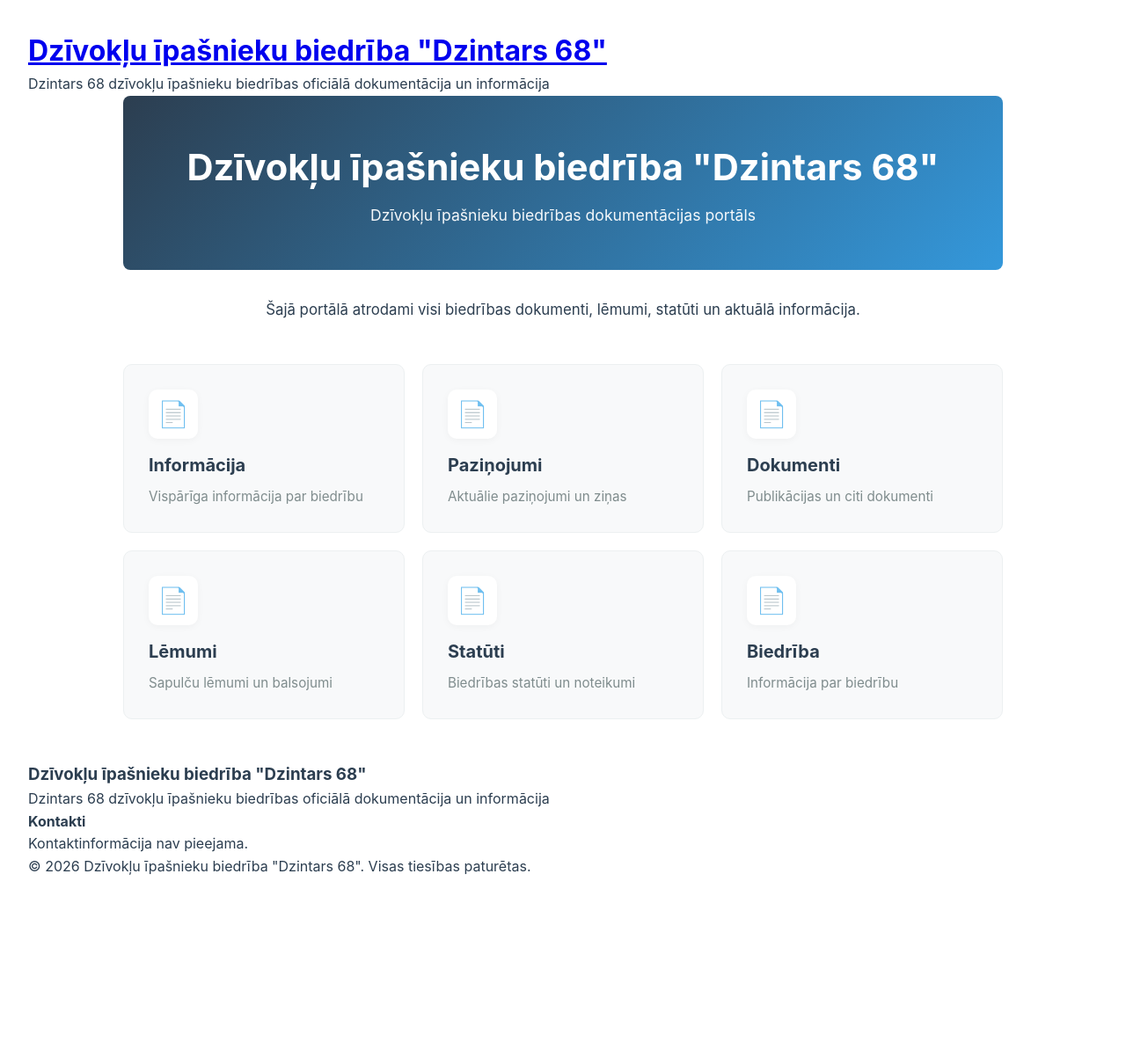
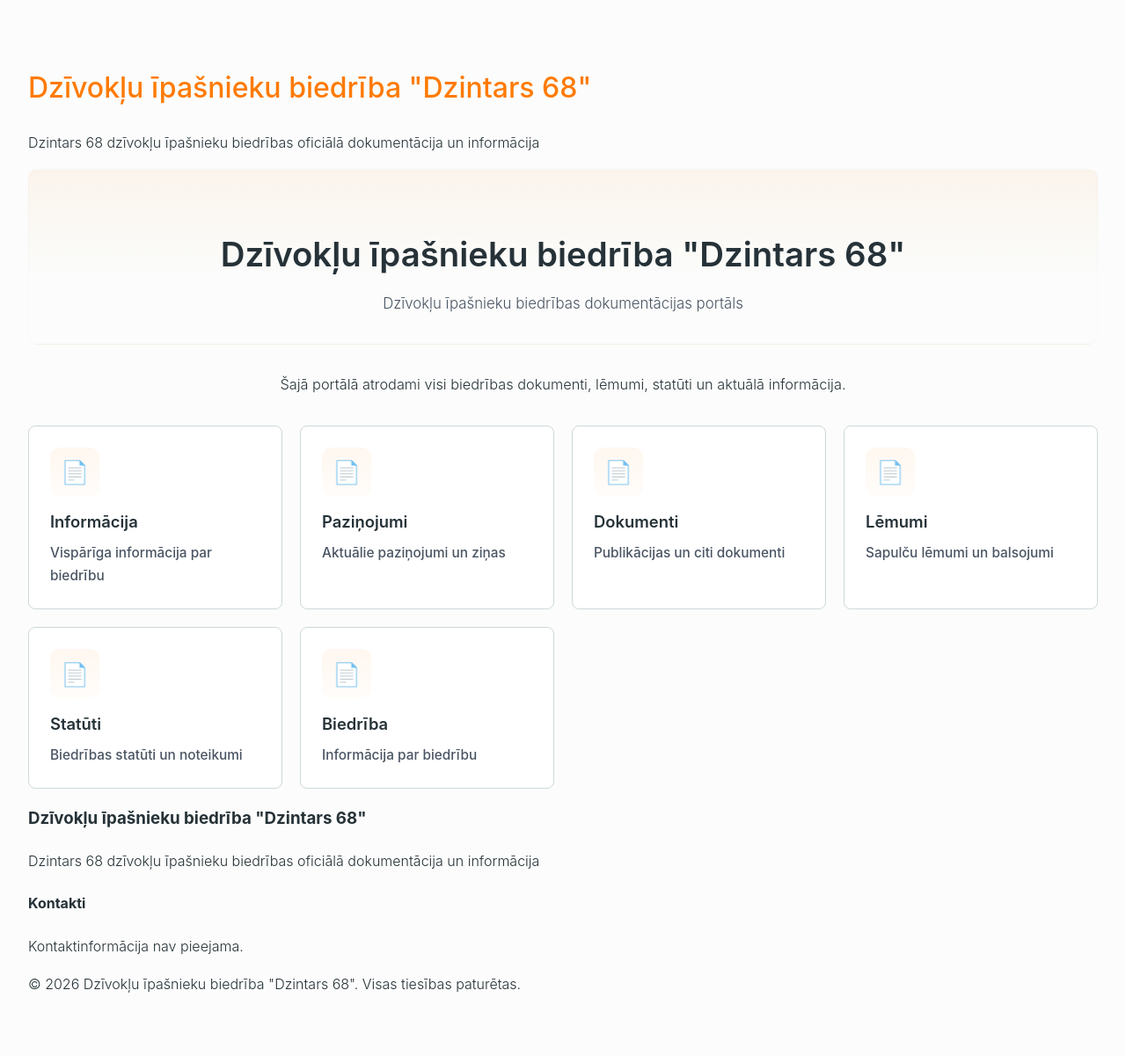
Before and after one commit to Dzintars68/dzintars68.github.io, a Jekyll site: the page built from index.md, in a window 1280 px wide. Shown: the whole page at 88% size. Built offline with Jekyll 4.4.1, drawn with Linux system fonts in a browser that asks for light colours; a script that is not in the unit is left out; before the commit the page ends 1030 px from its top, so only the background shows below that.

Commit message:
Redesign: minimalistic amber-themed UI — update style.css

```diff
--- a/assets/css/style.css
+++ b/assets/css/style.css
@@ -1,162 +1,175 @@
-/* Tweaks to nav cards and sidebar styles, plus responsive adjustments */
-* {
-  margin: 0;
-  padding: 0;
-  box-sizing: border-box;
+/* Minimalistic redesign — amber (dzintara oranžs) focused, increased whitespace, light typography
+   - Goals: readable, consistent hierarchy, subtle accents, reduced visual clutter
+   - Keep existing layout classes but simplify visual treatments
+*/
+:root {
+  /* Neutral background */
+  --bg-base: #fbfcfb; /* very light near-white */
+  --surface: #ffffff;
+
+  /* Dzintara oranžs (primary amber/orange) and tonal variations */
+  --amber-500: #FF7A00; /* primary */
+  --amber-400: #ff8f33; /* hover/soft */
+  --amber-200: #ffd9b8; /* soft highlight */
+  --amber-50:  rgba(255,122,0,0.06); /* subtle glow */
+
+  /* Muted neutrals */
+  --muted-800: #263238; /* primary text */
+  --muted-600: #4a5563; /* secondary text */
+  --muted-400: #8b9498; /* captions */
+  --muted-300: #cfd8dc; /* dividers */
+
+  --radius-sm: 8px;
+  --radius-md: 12px;
+  --container-max: 1100px;
+  --sidebar-width: 260px;
+  --transition: 220ms cubic-bezier(.2,.8,.2,1);
+  --focus-ring: 3px solid rgba(255,122,0,0.18);
 }
 
-:root {
-  --color-primary: #2c3e50;
-  --color-secondary: #3498db;
-  --color-accent: #e74c3c;
-  --color-border: #ecf0f1;
-  --color-text: #2c3e50;
-  --color-text-light: #7f8c8d;
-  --color-bg: #ffffff;
-  --color-bg-light: #f8f9fa;
-  --sidebar-width: 280px;
-  --transition: all 0.28s cubic-bezier(.2,.8,.2,1);
+/* Base reset and typography */
+* { box-sizing: border-box; }
+html,body{ height:100%; }
+body {
+  margin: 0;
+  font-family: Inter, ui-sans-serif, system-ui, -apple-system, "Segoe UI", Roboto, "Helvetica Neue", Arial;
+  background-color: var(--bg-base);
+  color: var(--muted-800);
+  -webkit-font-smoothing:antialiased;
+  -moz-osx-font-smoothing:grayscale;
+  line-height: 1.7;
+  font-weight: 300; /* light weight for primary body */
+  font-size: 16px;
 }
 
-html, body {
-  height: 100%;
-  font-family: -apple-system, BlinkMacSystemFont, 'Segoe UI', Roboto, Oxygen, Ubuntu, Cantarell, sans-serif;
-  color: var(--color-text);
-  background-color: var(--color-bg);
-  line-height: 1.6;
-}
+/* Utility containers */
+.container { display:flex; min-height:100vh; }
+.page-content { max-width: var(--container-max); margin: 0 auto; padding: 0 1rem; }
 
-.container {
-  display: flex;
-  min-height: 100vh;
-}
-
-/* Sidebar styles */
+/* Sidebar: flat, minimal, accessible */
 .sidebar {
   width: var(--sidebar-width);
-  background-color: var(--color-primary);
-  color: white;
-  padding: 2rem 1.5rem;
+  background: transparent; /* remove heavy colored blocks */
+  color: var(--muted-800);
+  padding: 2.25rem 1.25rem;
   position: fixed;
-  top: 0;
-  left: 0;
-  height: 100vh;
-  overflow-y: auto;
-  z-index: 100;
-  box-shadow: 2px 0 8px rgba(0, 0, 0, 0.1);
+  top: 0; left: 0; height: 100vh; overflow:auto;
+  border-right: 1px solid var(--muted-300);
+  backdrop-filter: blur(4px);
 }
 
 .sidebar .logo {
-  color: white;
+  color: var(--muted-800);
   text-decoration: none;
-  font-weight: 700;
-  font-size: 1.1rem;
+  font-weight: 600;
+  font-size: 1.05rem;
 }
 
-.sidebar-header { margin-bottom: 1.25rem; }
-
-.sidebar-nav { margin-bottom: 1.5rem; }
-
-.nav-list { list-style: none; }
-
-.nav-item { margin-bottom: 0.25rem; }
+.sidebar-header { margin-bottom: 1.5rem; }
+.sidebar-nav { margin-bottom: 1.75rem; }
+.nav-list { list-style:none; padding:0; }
+.nav-item { margin-bottom: 0.375rem; }
 
 .nav-link {
-  display: block;
+  display:block;
   padding: 0.6rem 0.75rem;
-  color: rgba(255,255,255,0.92);
+  color: var(--muted-800);
   text-decoration: none;
-  border-radius: 6px;
-  transition: var(--transition);
-  font-weight: 600;
+  border-radius: 10px;
+  transition: background var(--transition), color var(--transition), transform var(--transition);
+  font-weight: 500;
 }
 
-.nav-link:hover { background: rgba(255,255,255,0.06); color: white; }
+.nav-link:hover{ background: var(--amber-50); color: var(--amber-500); }
 
-.nav-item.active > .nav-link {
-  background: linear-gradient(90deg, rgba(255,255,255,0.08), rgba(255,255,255,0.02));
-  border-left: 3px solid rgba(255,255,255,0.9);
+.nav-item.active > .nav-link{
+  background: linear-gradient(90deg, rgba(255,122,0,0.06), rgba(255,122,0,0.03));
+  color: var(--amber-500);
+  box-shadow: none;
+  border-left: 3px solid var(--amber-500);
 }
 
-.sub-list { list-style: none; margin-left: 0.5rem; margin-top: 0.35rem; }
+.sub-list{ list-style:none; padding-left:0.25rem; margin-top:0.35rem; }
+.sub-link{ display:block; padding:0.45rem 0.6rem; color:var(--muted-600); border-radius:8px; font-size:0.95rem; }
+.sub-link:hover{ color:var(--amber-500); background: rgba(255,122,0,0.04); }
+.sub-item.active > .sub-link { color: var(--amber-500); font-weight:600; }
 
-.sub-item { margin-bottom: 0.2rem; }
+.sidebar-footer{ margin-top:2rem; padding-top:1rem; border-top:1px dashed var(--muted-300); color:var(--muted-600); font-size:0.9rem; }
 
-.sub-link {
-  display: block;
-  padding: 0.4rem 0.6rem;
-  color: rgba(255,255,255,0.8);
-  text-decoration: none;
-  border-radius: 4px;
-  font-weight: 500;
-  font-size: 0.95rem;
+/* Main content area: increased whitespace */
+.main-content{ flex:1; margin-left:0; padding: 3.25rem 2rem; transition: margin var(--transition); background: transparent; }
+.main-content.with-sidebar{ margin-left: var(--sidebar-width); }
+
+.page-header{ margin-bottom: 2.25rem; padding-bottom: 1rem; }
+.breadcrumbs{ display:flex; align-items:center; gap:0.5rem; color:var(--muted-600); font-size:0.92rem; }
+.breadcrumbs a{ color: var(--muted-600); text-decoration:none; }
+.breadcrumbs a:hover{ color: var(--amber-500); text-decoration:underline; }
+
+.page-header h1{ font-size:2.1rem; margin:0 0 8px 0; font-weight:600; color:var(--muted-800); }
+.page-meta{ display:flex; gap:1rem; color:var(--muted-600); font-size:0.95rem; }
+.page-body{ font-size: 1rem; color:var(--muted-800); }
+
+/* Home hero simplified: soft amber accent */
+.home-hero{
+  text-align:center;
+  padding: 2rem 1.25rem;
+  background: linear-gradient(180deg, rgba(255,122,0,0.06), transparent 60%);
+  border-radius: var(--radius-md);
+  margin-bottom: 2rem;
+  border: 1px solid rgba(0,0,0,0.02);
+}
+.home-hero h1{ font-size:2.4rem; font-weight:600; color:var(--muted-800); margin-bottom:0.5rem; }
+.home-subtitle{ font-size:1.05rem; color:var(--muted-600); margin:0; }
+
+.home-intro{ text-align:center; margin-bottom:2rem; font-size:1.02rem; color:var(--muted-800); }
+
+/* Navigation cards — flat, spacious, amber accents */
+.nav-grid{ display:grid; grid-template-columns: repeat(auto-fit, minmax(240px, 1fr)); gap:1.25rem; }
+.nav-card{
+  display:flex; flex-direction:column; align-items:flex-start; padding:1.5rem; background:var(--surface);
+  border-radius: var(--radius-sm); border:1px solid var(--muted-300); transition: transform var(--transition), box-shadow var(--transition), border-color var(--transition);
+}
+.nav-card:hover{ transform: translateY(-6px); border-color: rgba(255,122,0,0.12); box-shadow: 0 8px 20px rgba(255,122,0,0.06); }
+.nav-card-icon{ width:56px; height:56px; display:flex; align-items:center; justify-content:center; font-size:1.6rem; margin-bottom:0.85rem; border-radius:10px; background: linear-gradient(180deg, rgba(255,122,0,0.06), rgba(255,122,0,0.02)); color:var(--amber-500); }
+.nav-card h3{ font-size:1.15rem; margin:0 0 0.4rem 0; font-weight:600; color:var(--muted-800); }
+.nav-card p{ margin:0; color:var(--muted-600); font-size:0.96rem; }
+
+/* Buttons: flat, amber primary */
+.btn{ display:inline-flex; align-items:center; justify-content:center; gap:0.5rem; padding:0.55rem 0.9rem; border-radius:10px; font-weight:600; font-size:0.95rem; cursor:pointer; text-decoration:none; border:none; }
+.btn-primary{ background: var(--amber-500); color: white; box-shadow:none; }
+.btn-primary:hover{ background: var(--amber-400); }
+.btn-ghost{ background: transparent; color: var(--amber-500); border: 1px solid rgba(255,122,0,0.08); }
+
+/* Form controls & focus */
+input, textarea, select { border:1px solid var(--muted-300); background: var(--surface); color: var(--muted-800); padding: 0.6rem 0.75rem; border-radius:8px; font-weight:300; }
+input:focus, textarea:focus, select:focus { outline: none; box-shadow: var(--focus-ring); border-color: var(--amber-400); }
+
+/* Links: subtle amber underlines on hover */
+a { color: var(--amber-500); text-decoration: none; font-weight:500; }
+a:hover { text-decoration: underline; color: var(--amber-400); }
+
+/* Tables, lists, misc content */
+table{ width:100%; border-collapse:collapse; margin:1rem 0; }
+thead th{ text-align:left; font-weight:600; padding:0.6rem; color:var(--muted-800); border-bottom:1px solid var(--muted-300); }
+tbody td{ padding:0.6rem; border-bottom:1px solid rgba(0,0,0,0.03); color:var(--muted-600); }
+
+/* Reduce visual noise: minimal shadows and borders */
+.card { background: var(--surface); border:1px solid var(--muted-300); border-radius: 10px; padding:1rem; }
+.small { font-size:0.9rem; }
+
+/* Responsive adjustments */
+@media (max-width: 1024px){
+  .sidebar{ transform: translateX(-100%); transition: var(--transition); z-index:1000; background:transparent; }
+  .sidebar.active{ transform: translateX(0); }
+  .main-content{ padding:2rem 1.25rem; }
 }
 
-.sub-link:hover { background: rgba(255,255,255,0.04); color: white; }
-
-.sub-item.active > .sub-link { color: white; font-weight: 700; }
-
-.sidebar-footer { margin-top: 1.5rem; padding-top: 1rem; border-top: 1px solid rgba(255,255,255,0.06); }
-
-.sidebar-info { font-size: 0.85rem; color: rgba(255,255,255,0.72); }
-
-/* Main content - allow conditional sidebar spacing via class */
-.main-content { flex: 1; margin-left: 0; padding: 2rem; background-color: var(--color-bg); transition: var(--transition); }
-.main-content.with-sidebar { margin-left: var(--sidebar-width); }
-
-.page-content { max-width: 900px; margin: 0 auto; }
-
-.page-header { margin-bottom: 2rem; padding-bottom: 1.5rem; border-bottom: 2px solid var(--color-border); }
-
-.breadcrumbs { display: flex; align-items: center; flex-wrap: wrap; gap: 0.5rem; margin-bottom: 1rem; font-size: 0.9rem; color: var(--color-text-light); }
-.breadcrumbs a { color: var(--color-secondary); text-decoration: none; }
-.breadcrumbs a:hover { color: var(--color-accent); text-decoration: underline; }
-.breadcrumbs .separator { color: var(--color-border); }
-
-.page-header h1 { font-size: 2.25rem; margin-bottom: 0.75rem; color: var(--color-primary); }
-
-.page-meta { display: flex; gap: 1rem; flex-wrap: wrap; font-size: 0.9rem; color: var(--color-text-light); }
-
-.page-body { font-size: 1rem; line-height: 1.8; color: var(--color-text); }
-
-/* Home layout tweaks and nav-card styles */
-.home-container { max-width: 1000px; margin: 0 auto; }
-.home-hero { text-align: center; padding: 3rem 0; background: linear-gradient(135deg, var(--color-primary) 0%, var(--color-secondary) 100%); color: white; border-radius: 8px; margin-bottom: 2rem; }
-.home-hero h1 { font-size: 2.6rem; margin-bottom: 0.5rem; color: white; }
-.home-subtitle { font-size: 1.1rem; color: rgba(255,255,255,0.95); margin: 0; }
-.home-intro { text-align: center; margin-bottom: 3rem; font-size: 1.05rem; color: var(--color-text); }
-.home-intro p { max-width: 700px; margin: 0 auto; }
-
-.home-navigation { margin-bottom: 3rem; }
-
-.nav-grid { display: grid; grid-template-columns: repeat(auto-fit, minmax(260px, 1fr)); gap: 1.25rem; }
-
-.nav-card { display: flex; flex-direction: column; align-items: flex-start; padding: 1.75rem; background-color: var(--color-bg-light); border: 1px solid var(--color-border); border-radius: 10px; text-decoration: none; color: var(--color-text); transition: var(--transition); cursor: pointer; min-height: 140px; }
-
-.nav-card:hover { border-color: var(--color-secondary); box-shadow: 0 8px 24px rgba(52,152,219,0.08); transform: translateY(-6px); }
-
-.nav-card-icon { width: 56px; height: 56px; display: flex; align-items: center; justify-content: center; font-size: 1.8rem; margin-bottom: 0.85rem; background: white; color: var(--color-primary); border-radius: 10px; box-shadow: 0 2px 8px rgba(0,0,0,0.04); }
-
-.nav-card h3 { font-size: 1.25rem; margin-bottom: 0.5rem; color: var(--color-primary); }
-.nav-card p { font-size: 0.95rem; color: var(--color-text-light); margin: 0; flex: 1; }
-
-/* Responsive */
-@media (max-width: 1024px) {
-  .sidebar { transform: translateX(-100%); transition: var(--transition); z-index: 1000; }
-  .sidebar.active { transform: translateX(0); box-shadow: 2px 0 16px rgba(0,0,0,0.3); }
-  .main-content { margin-left: 0; padding: 1.5rem; }
+@media (max-width: 768px){
+  .nav-grid{ grid-template-columns: 1fr; }
+  .page-header h1{ font-size:1.6rem; }
+  .home-hero{ padding:1.25rem; margin-bottom:1rem; }
+  .sidebar{ position:relative; width:100%; height:auto; border-right:none; }
+  .main-content.with-sidebar{ margin-left:0; }
 }
 
-@media (max-width: 768px) {
-  .nav-grid { grid-template-columns: 1fr; }
-  .page-header h1 { font-size: 1.6rem; }
-  .home-hero { padding: 2rem 1rem; margin-bottom: 1.5rem; }
-  .home-hero h1 { font-size: 1.4rem; }
-  .home-subtitle { font-size: 0.95rem; }
-  .sidebar { width: 100%; --sidebar-width: 0; position: relative; height: auto; }
-}
-
-@media print {
-  .sidebar, .sidebar-open, .sidebar-toggle { display: none; }
-  .main-content { margin-left: 0; padding: 0; }
-}
+@media print { .sidebar, .sidebar-toggle { display:none; } .main-content { margin-left:0; padding:0; } }
```
